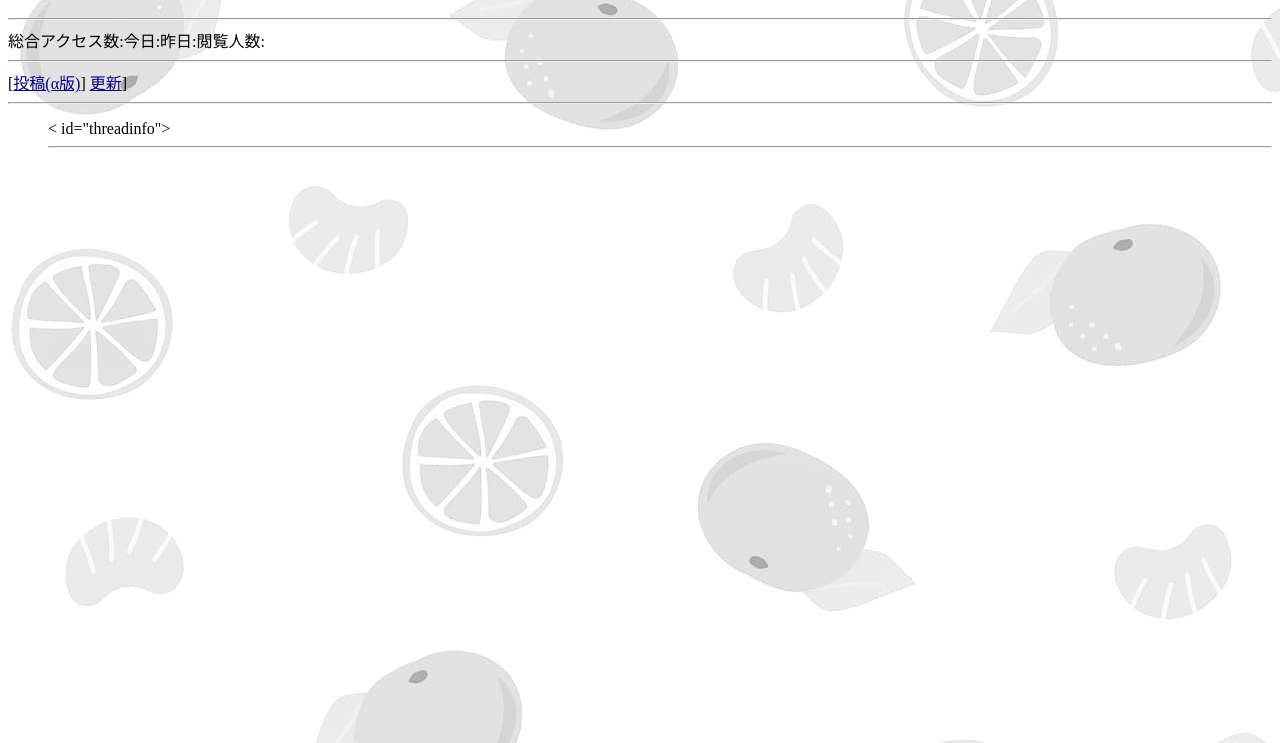
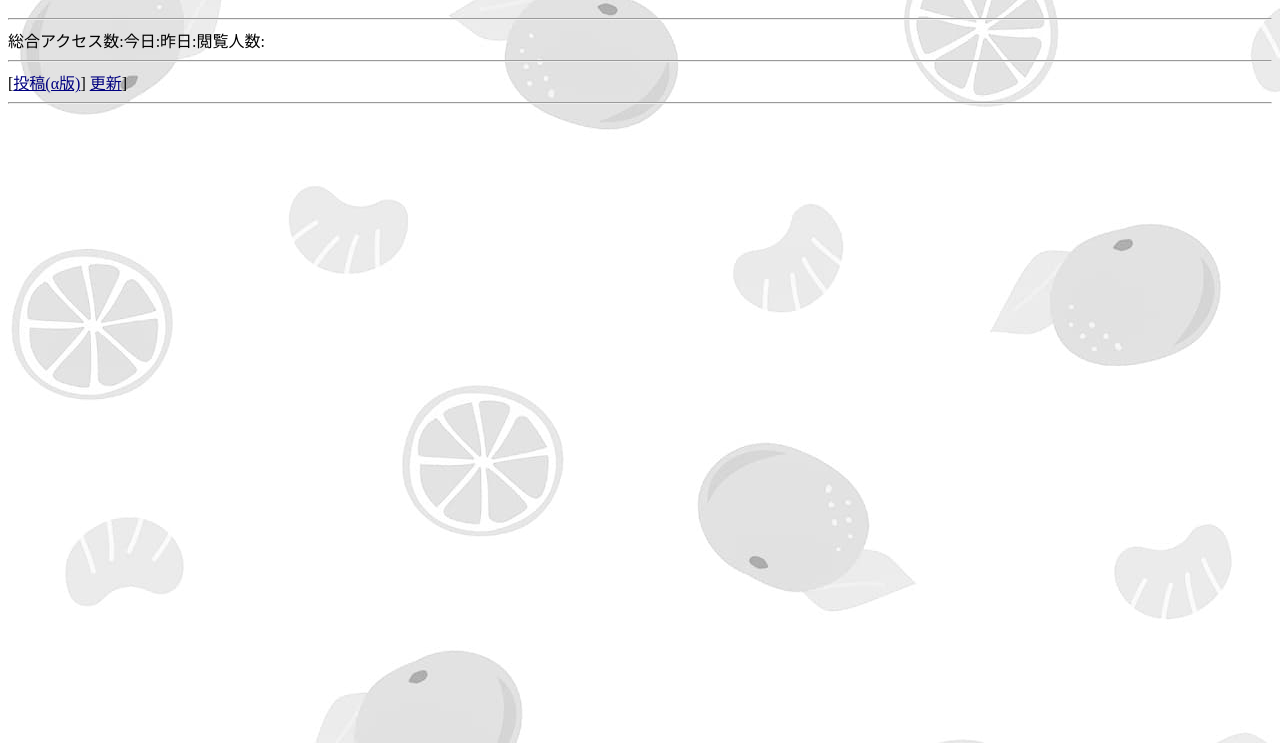
Before and after one commit to komepiri/Chatpark-Unofficial-Client, a website: page src/index.html in a window 1280 px wide. Shown: the part 57-800 px from the top of the page. Drawn offline with Linux system fonts and the light colour scheme; no server answers.

Commit message:
スレッドが正しく表示されない問題を修正

```diff
--- a/src/index.html
+++ b/src/index.html
@@ -12,7 +12,7 @@
 総合アクセス数:<span id="total"></span>今日:<span id="today"></span>昨日:<span id="yester"></span>閲覧人数:<span id="rom"></span><hr>
 [<a href="./nt.html">投稿(α版)</a>] <a href="./index.html">更新</a>]
 <hr>
-<ol>< id="threadinfo"><hr>
+<ol> <div id="threadinfo"></div></ol>
 <script>
 document.addEventListener('DOMContentLoaded', () => {
       getthreadinfo();
```
